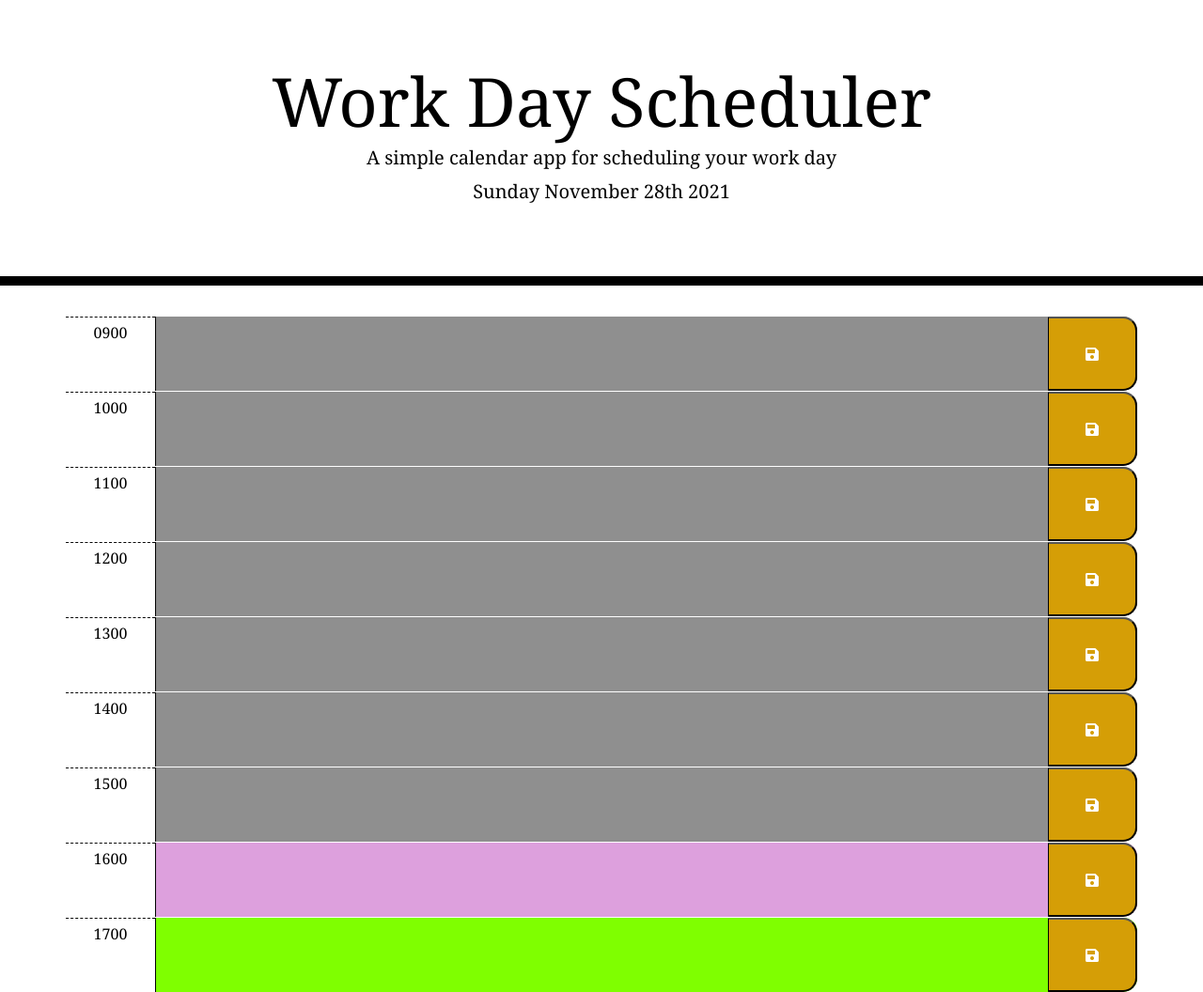
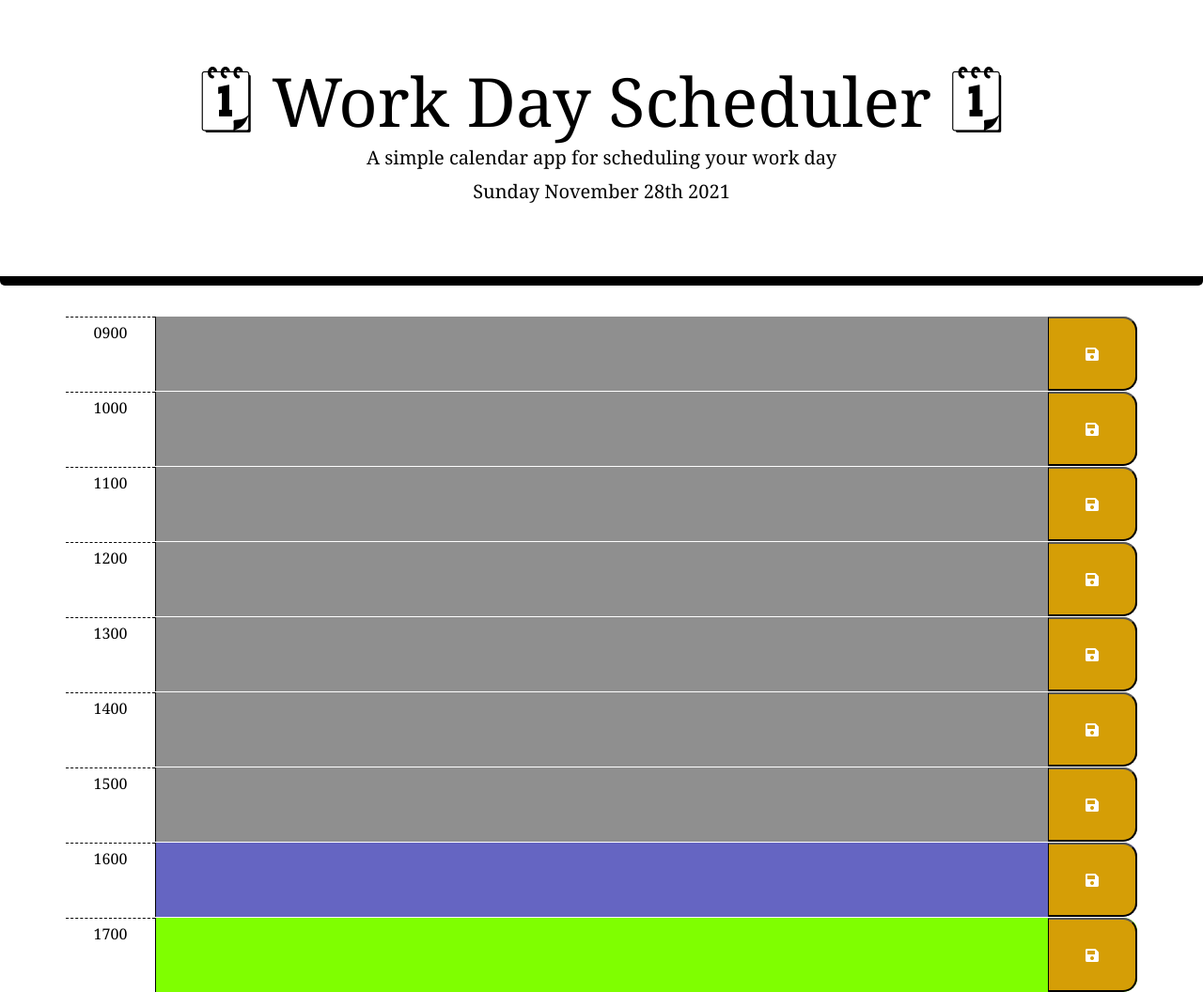
Before and after one commit to Aanyah/Work-Day-Sch, a plain HTML site: page index.html in a window 1280 px wide. Shown: the whole page at 94% size. Drawn offline with nearby package versions, Linux system fonts and the light colour scheme.

Commit message:
final touch-ups/readme

```diff
--- a/assets/style.css
+++ b/assets/style.css
@@ -17,7 +17,7 @@ body {
     text-align: center;
     background-color: transparent;
     color: black;
-    border-radius: 0;
+    border-radius: 5px;
     border-bottom: 10px solid black;
   }
 
@@ -48,7 +48,7 @@ body {
   }
 
   .present {
-    background-color:plum;
+    background-color: rgb(101, 101, 194);
     color: white;
   }
 
--- a/index.html
+++ b/index.html
@@ -24,7 +24,7 @@
 
   <body>
     <header class="jumbotron">
-      <h1 class="display-3">Work Day Scheduler</h1>
+      <h1 class="display-3">🗓 Work Day Scheduler 🗓</h1>
       <p class="lead">A simple calendar app for scheduling your work day</p>
       <p id="currentDay" class="lead"></p>
     </header>
```
Also changed, not shown: 1 other file.
